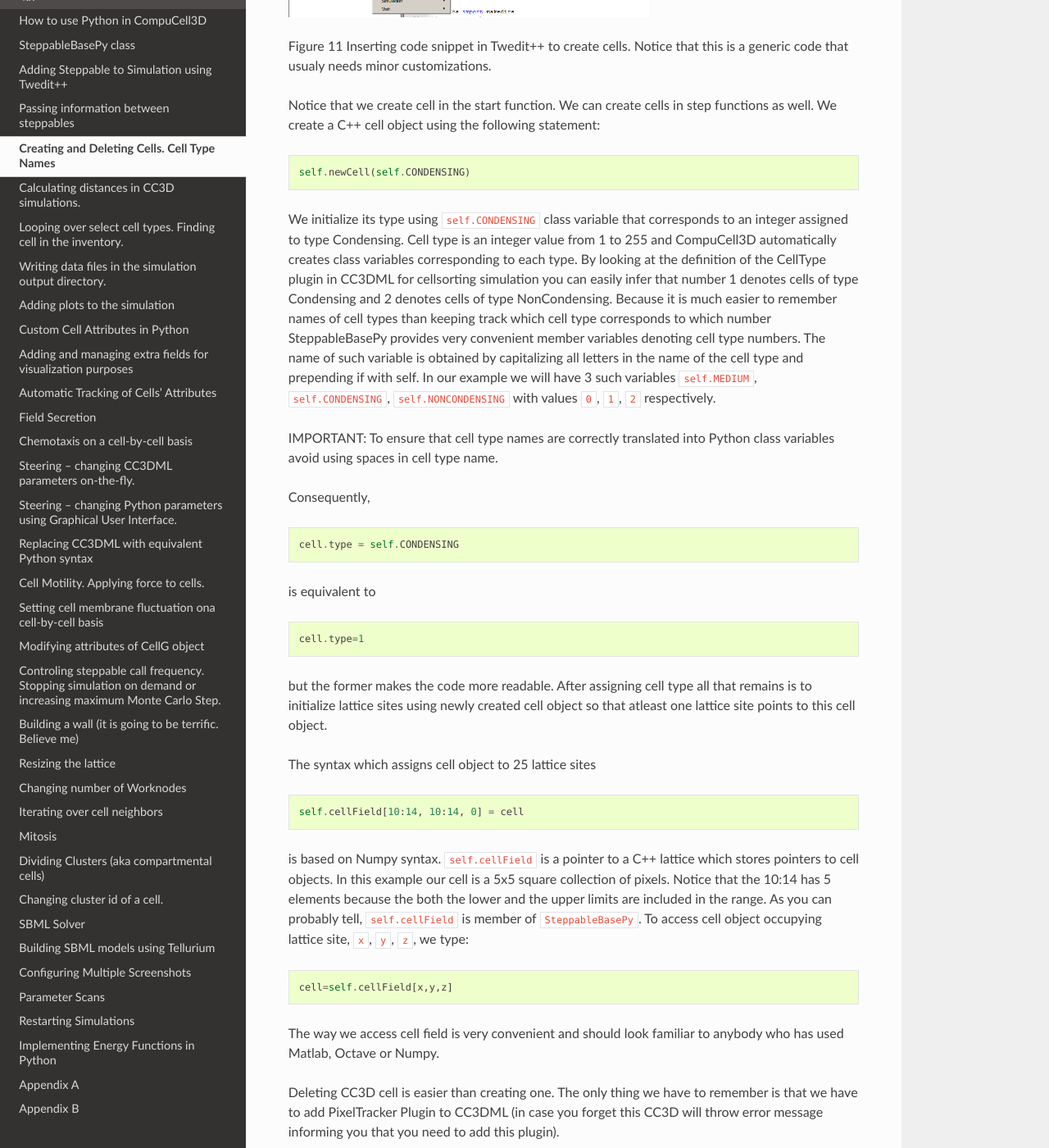
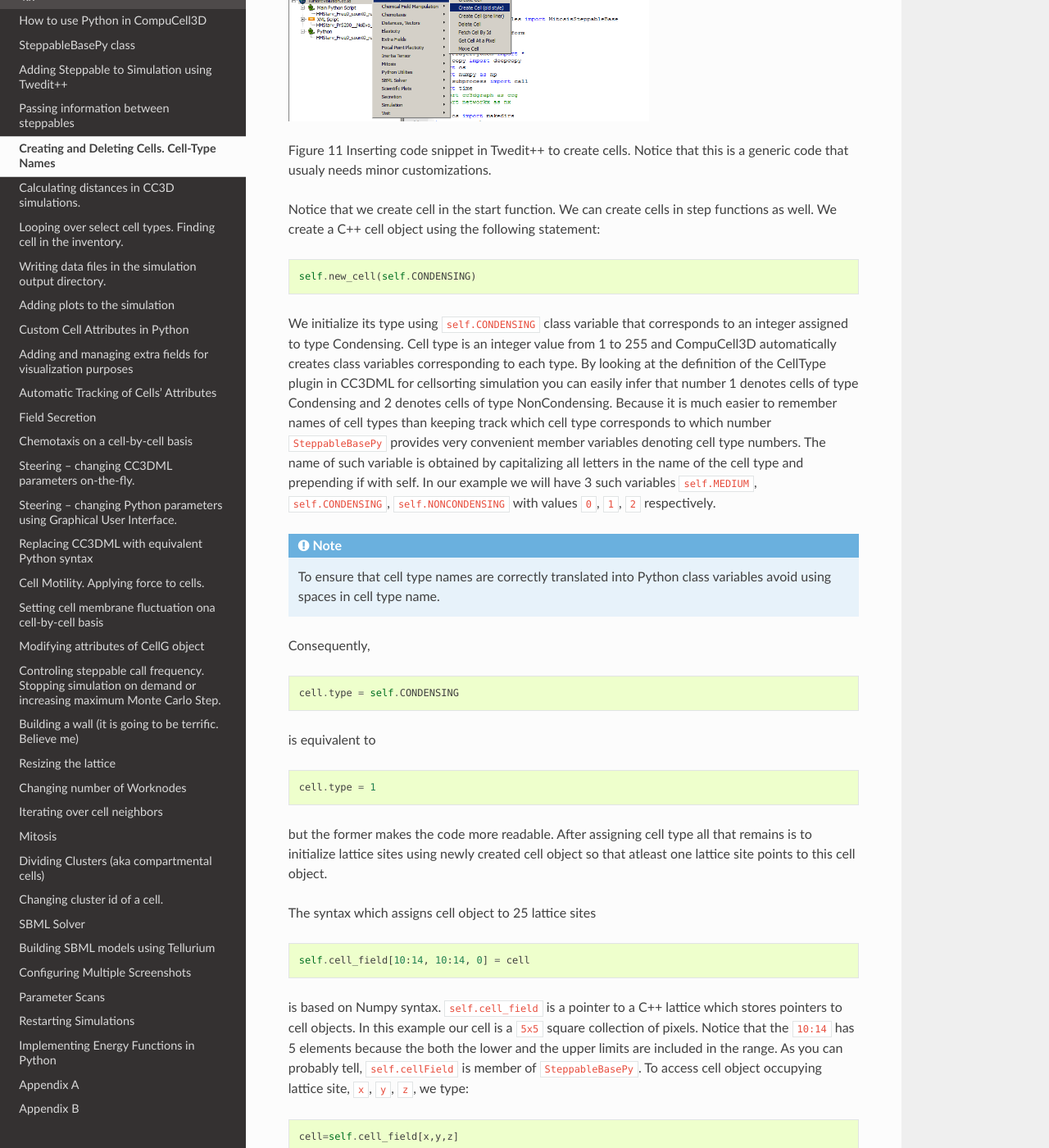
Before and after one commit to CompuCell3D/PythonScriptingManual, a Sphinx documentation site: the page built from docs/creating_and_deleting_cells_cell_type_names.rst, in a window 1280 px wide and 1400 px high, scrolled down 1613 px. Shown: the whole window at 82% size. Built offline with Sphinx 7.4.7 and the Read the Docs theme 2.0.0, drawn with Linux system fonts in a browser that asks for light colours; some of the changed text lies outside the part shown.

Commit message:
updated chapter about creating cells

```diff
--- a/docs/creating_and_deleting_cells_cell_type_names.rst
+++ b/docs/creating_and_deleting_cells_cell_type_names.rst
@@ -1,4 +1,4 @@
-Creating and Deleting Cells. Cell Type Names
+Creating and Deleting Cells. Cell-Type Names
 ============================================
 
 The simulation that Twedit++ Simulation Wizard generates contains some
@@ -62,7 +62,11 @@
 .. code-block:: python
 
     def start(self):
-        self.cellField[10:14,10:14,0] = self.newCell(self.CONDENSING)
+        self.cell_field[10:14,10:14,0] = self.new_cell(self.CONDENSING)
+
+.. note::
+
+   ``self.cellField`` still works. We can also access this field via ``self.field.cell_field`` although ``self.cell_field`` looks much simpler
 
 In Twedit++ go to CC3D Python->Cell Manipulation->Create Cell:
 
@@ -77,7 +81,7 @@
 
 .. code-block:: python
 
-    self.newCell(self.CONDENSING)
+    self.new_cell(self.CONDENSING)
 
 We initialize its type using ``self.CONDENSING`` class variable that
 corresponds to an integer assigned to type Condensing. Cell type is an
@@ -87,14 +91,15 @@
 infer that number 1 denotes cells of type Condensing and 2 denotes cells
 of type NonCondensing. Because it is much easier to remember names of
 cell types than keeping track which cell type corresponds to which
-number SteppableBasePy provides very convenient member variables
+number ``SteppableBasePy`` provides very convenient member variables
 denoting cell type numbers. The name of such variable is obtained by
 capitalizing all letters in the name of the cell type and prepending if
 with self. In our example we will have 3 such variables ``self.MEDIUM``,
 ``self.CONDENSING``, ``self.NONCONDENSING`` with values ``0``, ``1``, ``2`` respectively.
 
-IMPORTANT: To ensure that cell type names are correctly translated into
-Python class variables avoid using spaces in cell type name.
+.. note::
+
+   To ensure that cell type names are correctly translated into Python class variables avoid using spaces in cell type name.
 
 Consequently,
 
@@ -106,7 +111,7 @@
 
 .. code-block:: python
 
-    cell.type=1
+    cell.type = 1
 
 but the former makes the code more readable. After assigning cell type
 all that remains is to initialize lattice sites using newly created cell
@@ -116,18 +121,18 @@
 
 .. code-block:: python
 
-    self.cellField[10:14, 10:14, 0] = cell
+    self.cell_field[10:14, 10:14, 0] = cell
 
-is based on Numpy syntax. ``self.cellField`` is a pointer to a C++ lattice
-which stores pointers to cell objects. In this example our cell is a 5x5
-square collection of pixels. Notice that the 10:14 has 5 elements because
+is based on Numpy syntax. ``self.cell_field`` is a pointer to a C++ lattice
+which stores pointers to cell objects. In this example our cell is a ``5x5``
+square collection of pixels. Notice that the ``10:14`` has 5 elements because
 the both the lower and the upper limits are included in the range. As
 you can probably tell, ``self.cellField`` is member of ``SteppableBasePy``. To
 access cell object occupying lattice site, ``x``, ``y``, ``z``, we type:
 
 .. code-block:: python
 
-    cell=self.cellField[x,y,z]
+    cell=self.cell_field[x,y,z]
 
 The way we access cell field is very convenient and should look familiar
 to anybody who has used Matlab, Octave or Numpy.
@@ -137,14 +142,14 @@
 case you forget this CC3D will throw error message informing you that you
 need to add this plugin).
 
-The following snippet will erase all cells of type Condensing:
+The following snippet will erase all cells of type ``Condensing``:
 
 .. code-block:: python
 
     def step(self, mcs):
-        for cell in self.cellList:
+        for cell in self.cell_list:
             if cell.type == self.CONDENSING:
-                self.deleteCell(cell)
+                self.delete_cell(cell)
 
 
 We use member function of ``SteppableBasePy`` – ``deleteCell`` where the first
```
